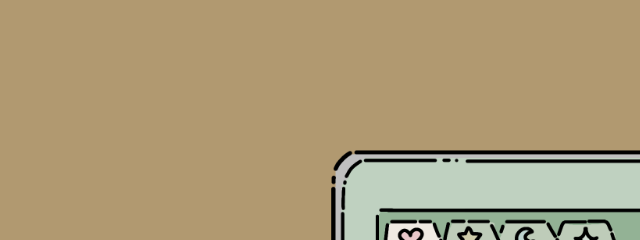
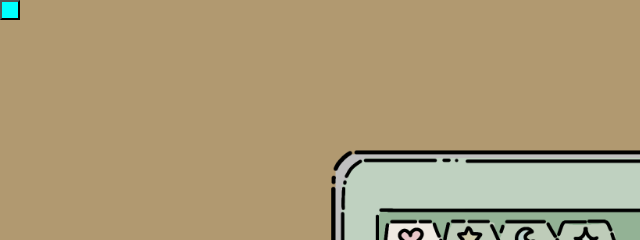
Before and after one commit to annaeyoon/irvinehacks, a website: page chatbox.html in a window 1280 px wide. Shown: the top 240 px of the page, 0-640 px from the left. Drawn offline with Linux system fonts and the light colour scheme.

Commit message:
back button but its not in the right place

```diff
--- a/chatbox.css
+++ b/chatbox.css
@@ -117,3 +117,18 @@ body {
     bottom: 20px;
     margin: auto;
 }
+
+.back-button {
+    background-color: aqua;
+    height: 20px;
+    width: 20px;
+    top: 30%;
+    left: 50%;
+}
+
+.back-button button {
+    height: inherit;
+    width: inherit;
+    background-color: transparent;
+    /* border: none; */
+}
--- a/chatbox.html
+++ b/chatbox.html
@@ -9,6 +9,9 @@
 </head>
 <body>
     <!-- Add a back button here -->
+    <div class="back-button">
+        <button onclick="goBackToMain()"></button>
+    </div>
 
     <div class="chatbox-container" id="chats">
         <div class="message-left">
--- a/chatbox.js
+++ b/chatbox.js
@@ -44,3 +44,7 @@ function sendMessage() {
     textarea.value = "";
     textarea.focus();
 }
+
+function goBackToMain() {
+    window.location.href = 'index.html';
+}
```
